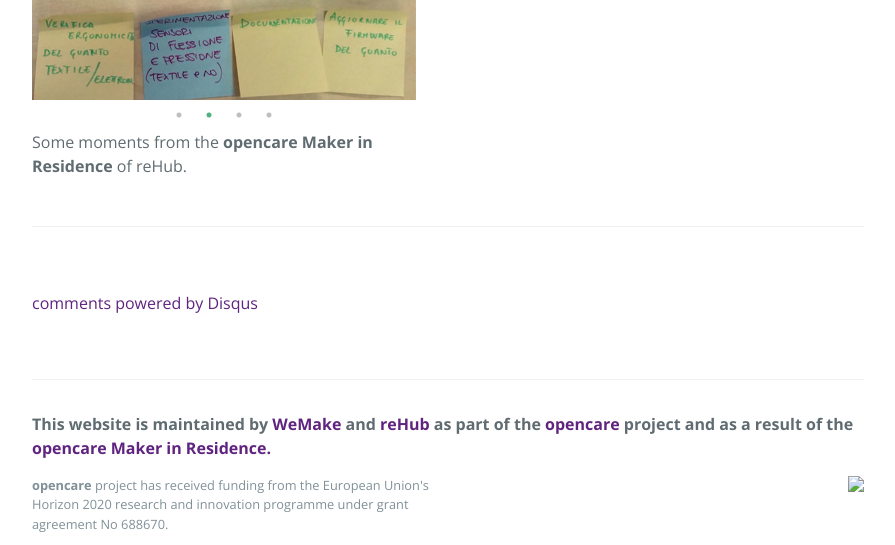
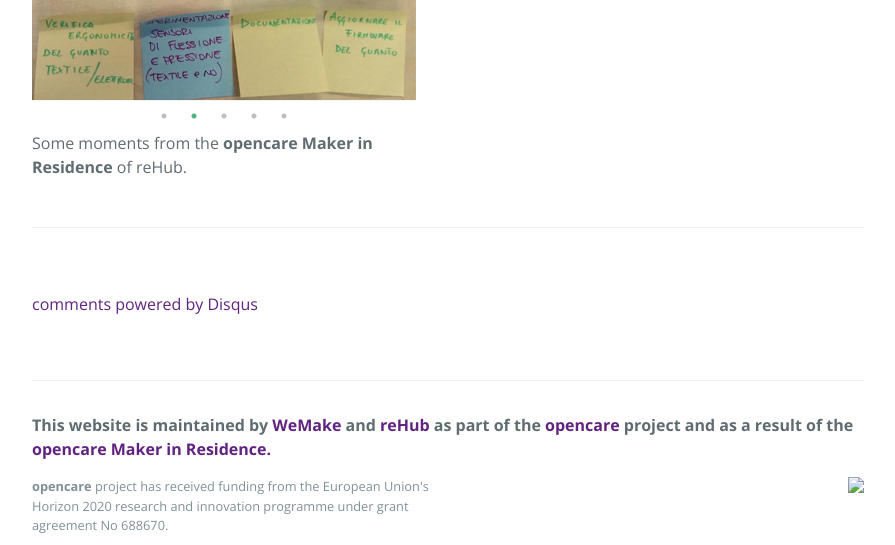
Before and after one commit to opencarecc/rehub, a Jekyll site: the page built from index.html, in a window 1280 px wide. Shown: the part 2674-3219 px from the top of the page, without its empty margins (192-1087 px from the left). Built offline with Jekyll 4.4.1, drawn with Linux system fonts in a browser that asks for light colours; comment, search, counter and statistics services are not loaded.

Commit message:
add image in slickslider

```diff
--- a/_includes/slick_slider.html
+++ b/_includes/slick_slider.html
@@ -4,6 +4,7 @@
 	  <img src="https://opencarecc.github.io/rehub/assets/RH-slider-img-mir-2.jpg">
 	  <img src="https://opencarecc.github.io/rehub/assets/RH-slider-img-mir-3.jpg">
 	  <img src="https://opencarecc.github.io/rehub/assets/RH-slider-img-mir-4.jpg">
+	  <img src="https://opencarecc.github.io/rehub/assets/RH-slider-img-mir-5.jpg">
 	</div>
 <p>Some moments from the <b>opencare Maker in Residence</b> of reHub.</p>
 </div>
```
